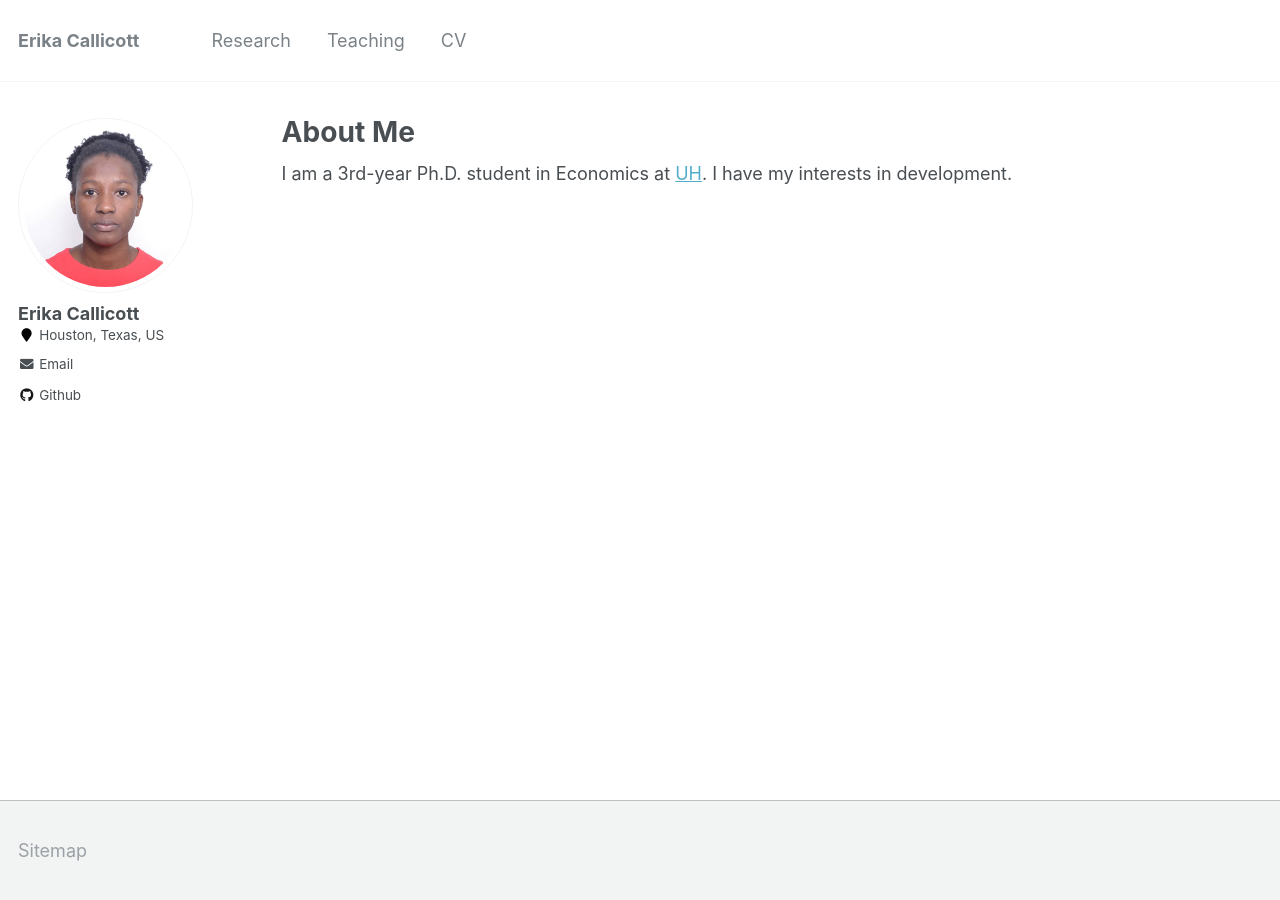
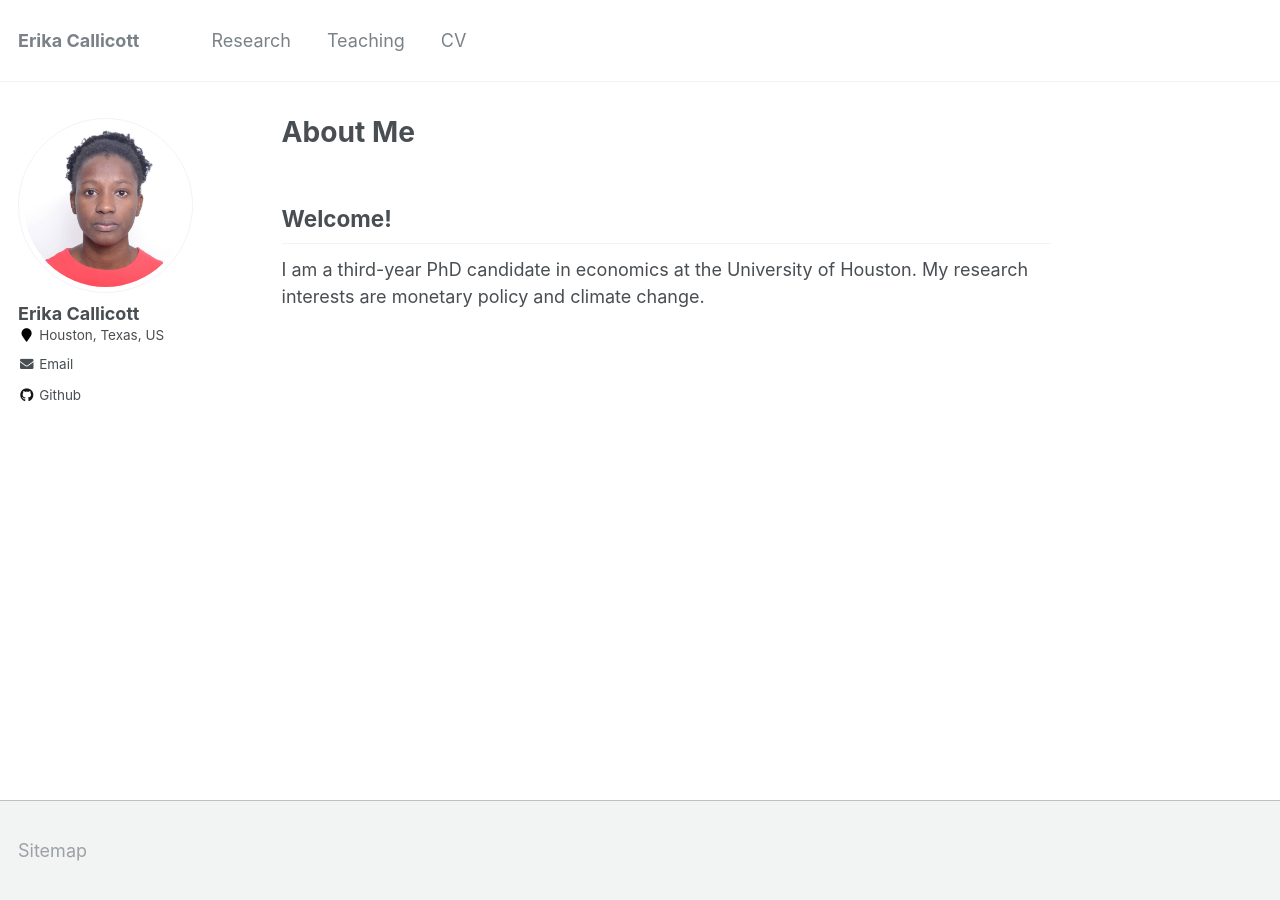
Before and after one commit to erikacallicott/erikacallicott.github.io, a Jekyll site: the page built from _pages/about.md, in a window 1280 px wide. Built offline with Jekyll 4.4.1, drawn with Linux system fonts in a browser that asks for light colours.

Commit message:
Update about.md

```diff
--- a/_pages/about.md
+++ b/_pages/about.md
@@ -7,5 +7,6 @@ redirect_from:
   - /about/
   - /about.html
 ---
+## Welcome!
 
-I am a 3rd-year Ph.D. student in Economics at [UH](https://www.uh.edu/). I have my interests in development.
+I am a third-year PhD candidate in economics at the University of Houston. My research interests are monetary policy and climate change.
```
